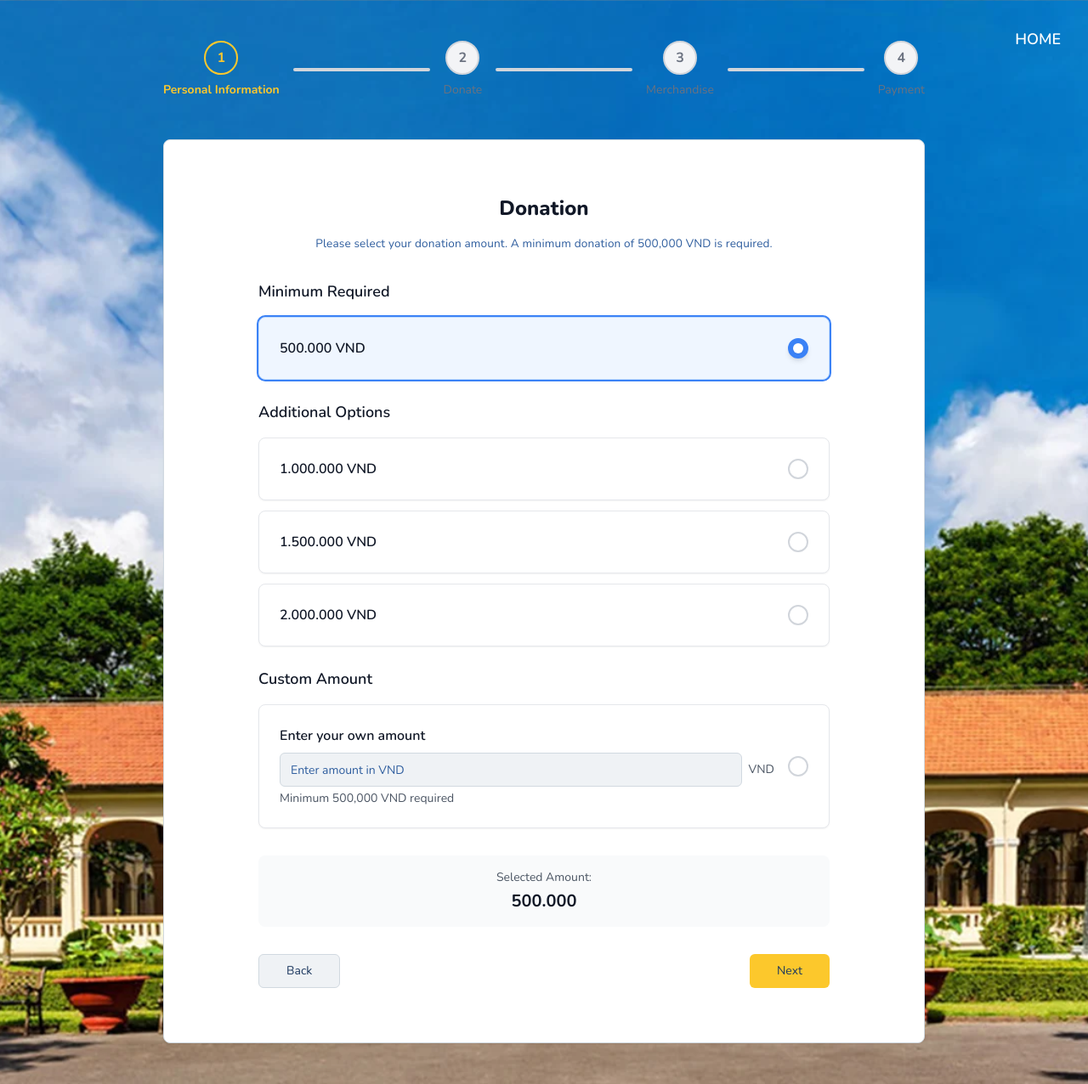
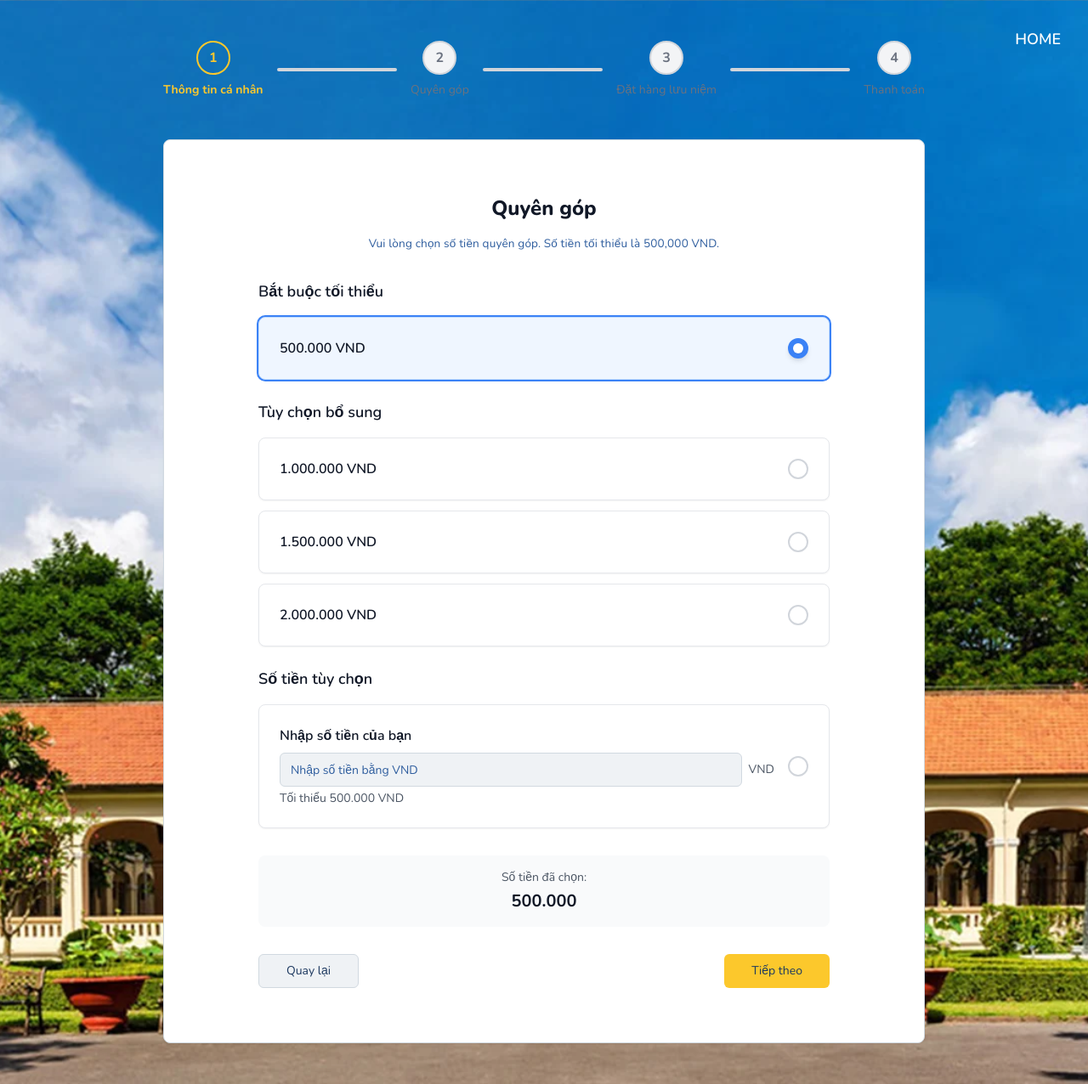
Before and after one commit to ChubbyCub/hs-reunion, a Next.js app: page /donation in a window 1280 px wide. Shown: the whole page at 85% size. Built offline with nearby package versions, Linux system fonts and the light colour scheme.

Commit message:
Changed language to default Vietnamese

```diff
--- a/messages/en-US.json
+++ /dev/null
@@ -1,48 +0,0 @@
-{
-  "HomePage": {
-    "title": "LHP Class 03-06 Reunion Starts In ...",
-    "days": "Days",
-    "hours": "Hours",
-    "minutes": "Minutes",
-    "seconds": "Seconds",
-    "registerNow": "Register Now",
-    "admin": "Admin",
-    "gallery": "Gallery",
-    "faq": "FAQ"
-  },
-  "Stepper": {
-    "personalInfo": "Personal Information",
-    "merchandise": "Merchandise",
-    "donate": "Donate",
-    "payment": "Payment",
-    "checkmark": "✓"
-  },
-  "RegisterForm": {
-    "title": "Personal Information",
-    "description": "Please fill in your details to register for the event.",
-    "fullNameLabel": "Full Name",
-    "fullNamePlaceholder": "Your full name",
-    "emailLabel": "Email Address",
-    "emailPlaceholder": "Your email address",
-    "phoneLabel": "Phone Number",
-    "phonePlaceholder": "Your phone number",
-    "occupationLabel": "Occupation",
-    "occupationPlaceholder": "Your occupation (optional)",
-    "workplaceLabel": "Workplace",
-    "workplacePlaceholder": "Your workplace (optional)",
-    "nextButton": "Next"
-  },
-  "DonationForm": {
-    "title": "Donation",
-    "description": "Please select your donation amount. A minimum donation of 500,000 VND is required.",
-    "minimumRequired": "Minimum Required",
-    "optionalChoices": "Additional Options",
-    "customAmount": "Custom Amount",
-    "customAmountTitle": "Enter your own amount",
-    "customAmountPlaceholder": "Enter amount in VND",
-    "minimumRequiredText": "Minimum 500,000 VND required",
-    "validationError": "Minimum donation amount is 500,000 VND",
-    "nextButton": "Next",
-    "backButton": "Back"
-  }
-}
--- a/src/app/(steps)/donation/page.tsx
+++ b/src/app/(steps)/donation/page.tsx
@@ -97,10 +97,10 @@ export default function DonationPage() {
           {/* Header */}
           <div className="text-center mb-8">
             <h1 className="text-2xl font-title text-gray-900 mb-4">
-              {t('title', { defaultValue: 'Donation' })}
+              {t('title')}
             </h1>
             <p className="mt-2 text-muted-foreground font-legalese">
-              {t('description', { defaultValue: 'Please select your donation amount. A minimum donation of 500,000 VND is required.' })}
+              {t('description')}
             </p>
           </div>
 
@@ -109,7 +109,7 @@ export default function DonationPage() {
             {/* Minimum Required Section */}
             <div>
               <h2 className="text-lg font-semibold text-gray-900 mb-4">
-                {t('minimumRequired', { defaultValue: 'Minimum Required' })}
+                {t('minimumRequired')}
               </h2>
               <Card
                 className={`cursor-pointer transition-all duration-200 ${
@@ -143,7 +143,7 @@ export default function DonationPage() {
             {/* Optional Choices Section */}
             <div>
               <h2 className="text-lg font-semibold text-gray-900 mb-4">
-                {t('optionalChoices', { defaultValue: 'Additional Options' })}
+                {t('optionalChoices')}
               </h2>
               <div className="space-y-3">
                 {donationOptions.slice(1).map((option) => (
@@ -182,7 +182,7 @@ export default function DonationPage() {
             {/* Custom Amount Section */}
             <div>
               <h2 className="text-lg font-semibold text-gray-900 mb-4">
-                {t('customAmount', { defaultValue: 'Custom Amount' })}
+                {t('customAmount')}
               </h2>
               <Card
                 className={`transition-all duration-200 ${
@@ -195,12 +195,12 @@ export default function DonationPage() {
                   <div className="flex items-center justify-between">
                     <div className="flex-1">
                       <h3 className="text-base font-semibold text-gray-900 mb-2">
-                        {t('customAmountTitle', { defaultValue: 'Enter your own amount' })}
+                        {t('customAmountTitle')}
                       </h3>
                       <div className="flex items-center space-x-2">
                         <Input
                           type="text"
-                          placeholder={t('customAmountPlaceholder', { defaultValue: 'Enter amount in VND' })}
+                          placeholder={t('customAmountPlaceholder')}
                           value={customAmount}
                           onChange={(e) => handleCustomAmountChange(e.target.value)}
                           className={`flex-1 font-form ${validationError ? 'border-red-500 focus:border-red-500' : ''}`}
@@ -210,11 +210,11 @@ export default function DonationPage() {
                       </div>
                       {validationError && (
                         <p className="text-sm text-red-600 mt-1">
-                          {t('validationError', { defaultValue: 'Minimum donation amount is 500,000 VND' })}
+                          {t('validationError')}
                         </p>
                       )}
                       <p className="text-sm text-gray-600 mt-1">
-                        {t('minimumRequiredText', { defaultValue: 'Minimum 500,000 VND required' })}
+                        {t('minimumRequiredText')}
                       </p>
                     </div>
                     <div className={`w-6 h-6 rounded-full border-2 flex items-center justify-center transition-all duration-200 ml-4 ${
@@ -235,7 +235,7 @@ export default function DonationPage() {
           {/* Selected Amount Display */}
           <div className="mt-8 p-4 bg-gray-50 rounded-lg">
             <div className="text-center">
-              <p className="text-sm text-gray-600 mb-1">Selected Amount:</p>
+              <p className="text-sm text-gray-600 mb-1">Số tiền đã chọn:</p>
               <p className="text-xl font-bold text-gray-900">
                 {formatAmount(selectedAmount)}
               </p>
@@ -249,14 +249,14 @@ export default function DonationPage() {
               className="font-form px-8 py-3"
               onClick={handleBack}
             >
-              {t('backButton', { defaultValue: 'Back' })}
+              {t('backButton')}
             </Button>
             <Button
               className="font-form px-8 py-3"
               onClick={handleNext}
               disabled={selectedAmount < 500000}
             >
-              {t('nextButton', { defaultValue: 'Next' })}
+              {t('nextButton')}
             </Button>
           </div>
         </div>
--- a/src/app/faq/page.tsx
+++ b/src/app/faq/page.tsx
@@ -1,8 +1,8 @@
 export default function FAQPage() {
   return (
     <div className="container mx-auto py-16 text-center">
-      <h1 className="text-3xl font-title mb-4">FAQ</h1>
-      <p className="font-legalese">Frequently Asked Questions will be listed here soon.</p>
+      <h1 className="text-3xl font-title mb-4">Hỏi đáp</h1>
+      <p className="font-legalese">Các câu hỏi thường gặp sẽ được cập nhật tại đây.</p>
     </div>
   );
 }
--- a/src/app/gallery/page.tsx
+++ b/src/app/gallery/page.tsx
@@ -48,7 +48,7 @@ export default function GalleryPage() {
   };
 
   return (
-    <div className="min-h-screen bg-background">
+    <div className="min-h-screen bg-blue-500">
       <div className="container mx-auto px-4 py-16">
         <motion.div
           initial={{ opacity: 0, y: 20 }}
@@ -57,7 +57,7 @@ export default function GalleryPage() {
           className="text-center mb-12"
         >
           <h1 className="text-4xl md:text-5xl font-title mb-4 text-foreground">
-            Photo Gallery
+            Thư viện ảnh
           </h1>
 
           {/* Google Drive Link */}
@@ -74,7 +74,7 @@ export default function GalleryPage() {
               className="inline-flex items-center gap-2 px-6 py-3 bg-primary text-primary-foreground rounded-lg hover:bg-primary/90 transition-colors duration-200 shadow-lg hover:shadow-xl font-subtitle"
             >
               <ExternalLink size={20} />
-              View More Photos on Google Drive
+                Xem thêm hình ảnh tại Google Drive
             </a>
           </motion.div>
         </motion.div>
--- a/src/app/layout.tsx
+++ b/src/app/layout.tsx
@@ -1,9 +1,9 @@
 import type { Metadata } from "next";
 import "./globals.css";
 import {NextIntlClientProvider} from 'next-intl';
-import {getLocale, getMessages} from 'next-intl/server';
 import { Nunito } from "next/font/google";
 import HomeLinkIfNotHome from "@/components/HomeLinkIfNotHome";
+import viMessages from '../../messages/vi.json';
 
 const nunito = Nunito({
   variable: "--font-nunito",
@@ -17,21 +17,18 @@ export const metadata: Metadata = {
   description: "Made by class 03-06",
 };
 
-export default async function RootLayout({
+export default function RootLayout({
   children,
 }: Readonly<{
   children: React.ReactNode;
 }>) {
-  const locale = await getLocale();
-  const messages = await getMessages();
-
   return (
-    <html lang={locale}>
+    <html lang="vi">
       <head>
         <link rel="icon" type="image/png" href="/favicon.png" sizes="32x32" />
       </head>
       <body className={`${nunito.variable} antialiased`}>
-        <NextIntlClientProvider messages={messages}>
+        <NextIntlClientProvider messages={viMessages}>
           <HomeLinkIfNotHome />
           {children}
         </NextIntlClientProvider>
--- a/src/components/ui/stepper.tsx
+++ b/src/components/ui/stepper.tsx
@@ -33,7 +33,7 @@ export function Stepper({ steps }: StepperProps) {
                     : "border-2 border-gray-300 bg-gray-100 text-gray-500"
                 )}
               >
-                {isCompleted ? t('checkmark', { defaultValue: '✓' }) : stepNumber}
+                {isCompleted ? t('checkmark') : stepNumber}
               </div>
               <p
                 className={cn(
--- a/src/i18n/requests.ts
+++ b/src/i18n/requests.ts
@@ -1,20 +1,8 @@
 import {getRequestConfig} from 'next-intl/server';
-import { headers} from 'next/headers';
 
 export default getRequestConfig(async () => {
-  const acceptLanguage = (await headers()).get('accept-language');
-  let locale = 'vi';
-  if (acceptLanguage) {
-    const firstLang = acceptLanguage.split(',')[0].toLowerCase();
-    if (firstLang.startsWith('vi')) {
-      locale = 'vi';
-    } else if (firstLang.startsWith('en')) {
-      locale = 'en-US';
-    }
-  }
-
   return {
-    locale,
-    messages: (await import(`../../messages/${locale}.json`)).default
+    locale: 'vi',
+    messages: (await import(`../../messages/vi.json`)).default
   };
 });
```
Also changed, not shown: gallery.json (+0 -10 lines), src/app/admin/login/page.tsx (+5 -5 lines), public/photos/508620452_1052195590387636_8669181273389693606_n.jpg (deleted), public/photos/Thu Ngo.jpg (deleted).
